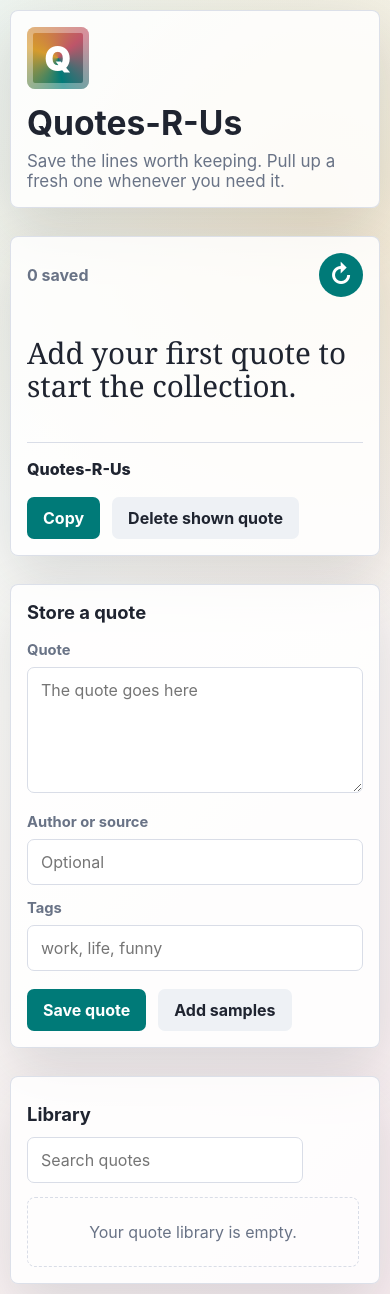
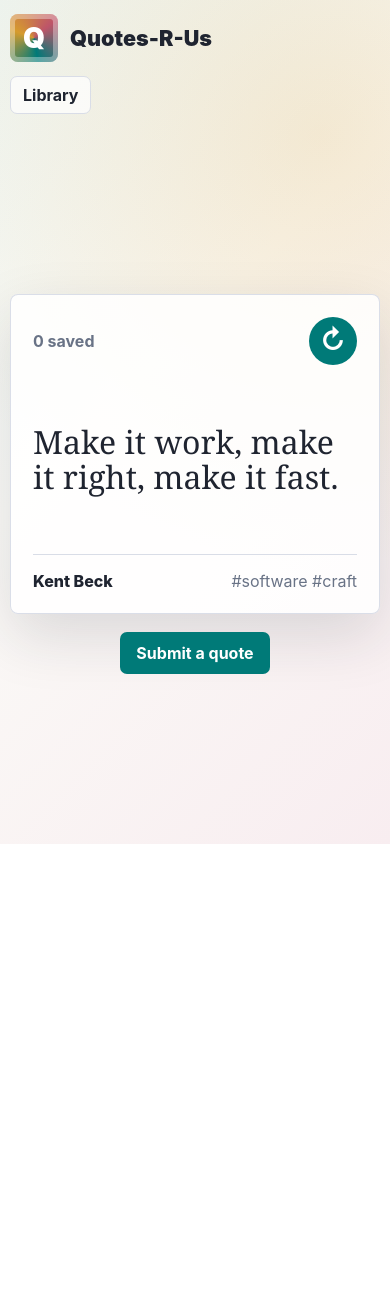
Before and after one commit to numerate64/quotes-r-us, a plain HTML site: page index.html in a window 390 px wide. After the commit the page ends 844 px from the top, so only its background shows below. Drawn offline with Linux system fonts and the light colour scheme.

Commit message:
Split quote sections into pages

```diff
--- a/app.js
+++ b/app.js
@@ -1,20 +1,30 @@
 const STORAGE_KEY = 'quotes-r-us:v1';
+const ACTIVE_KEY = 'quotes-r-us:active';
 
-const sampleQuotes = [
+const starterQuotes = [
   {
+    id: 'starter-kent-beck',
     text: 'Make it work, make it right, make it fast.',
     source: 'Kent Beck',
-    tags: ['software', 'craft']
+    tags: ['software', 'craft'],
+    createdAt: '2026-01-01T00:00:00.000Z',
+    starter: true
   },
   {
+    id: 'starter-charles-eames',
     text: 'The details are not the details. They make the design.',
     source: 'Charles Eames',
-    tags: ['design']
+    tags: ['design'],
+    createdAt: '2026-01-01T00:00:01.000Z',
+    starter: true
   },
   {
+    id: 'starter-dijkstra',
     text: 'Simplicity is prerequisite for reliability.',
     source: 'Edsger W. Dijkstra',
-    tags: ['engineering']
+    tags: ['engineering'],
+    createdAt: '2026-01-01T00:00:02.000Z',
+    starter: true
   }
 ];
 
@@ -23,13 +33,12 @@ const els = {
   text: document.querySelector('#quote-text'),
   source: document.querySelector('#quote-source'),
   tags: document.querySelector('#quote-tags'),
+  status: document.querySelector('#form-status'),
   count: document.querySelector('#quote-count'),
   currentQuote: document.querySelector('#current-quote'),
   currentSource: document.querySelector('#current-source'),
   currentTags: document.querySelector('#current-tags'),
   refresh: document.querySelector('#refresh-quote'),
-  copy: document.querySelector('#copy-quote'),
-  delete: document.querySelector('#delete-quote'),
   samples: document.querySelector('#load-samples'),
   search: document.querySelector('#search-quotes'),
   list: document.querySelector('#quote-list'),
@@ -37,7 +46,7 @@ const els = {
 };
 
 let quotes = loadQuotes();
-let activeQuoteId = quotes[0]?.id ?? null;
+let activeQuoteId = localStorage.getItem(ACTIVE_KEY) || quotes[0]?.id || starterQuotes[0].id;
 
 function loadQuotes() {
   try {
@@ -50,6 +59,10 @@ function loadQuotes() {
 
 function saveQuotes() {
   localStorage.setItem(STORAGE_KEY, JSON.stringify(quotes));
+}
+
+function allDisplayQuotes() {
+  return [...quotes, ...starterQuotes];
 }
 
 function normalizeTags(value) {
@@ -72,38 +85,41 @@ function createQuote({ text, source, tags }) {
   };
 }
 
-function findActiveQuote() {
-  return quotes.find((quote) => quote.id === activeQuoteId) ?? quotes[0] ?? null;
+function setActiveQuote(id) {
+  activeQuoteId = id;
+  localStorage.setItem(ACTIVE_KEY, id);
 }
 
-function showQuote(id) {
-  activeQuoteId = id;
-  render();
+function findActiveQuote() {
+  const pool = allDisplayQuotes();
+  return pool.find((quote) => quote.id === activeQuoteId) || pool[0] || null;
 }
 
 function randomQuote() {
-  if (!quotes.length) return;
-  if (quotes.length === 1) {
-    activeQuoteId = quotes[0].id;
-    render();
+  const pool = allDisplayQuotes();
+  if (!pool.length) return;
+
+  if (pool.length === 1) {
+    setActiveQuote(pool[0].id);
+    renderHome();
     return;
   }
 
-  const candidates = quotes.filter((quote) => quote.id !== activeQuoteId);
+  const candidates = pool.filter((quote) => quote.id !== activeQuoteId);
   const next = candidates[Math.floor(Math.random() * candidates.length)];
-  activeQuoteId = next.id;
-  render();
+  setActiveQuote(next.id);
+  renderHome();
 }
 
-function renderFeatured() {
+function renderHome() {
+  if (!els.currentQuote) return;
+
   const quote = findActiveQuote();
   els.count.textContent = `${quotes.length} saved`;
-  els.delete.disabled = !quote;
-  els.copy.disabled = !quote;
-  els.refresh.disabled = !quotes.length;
+  els.refresh.disabled = !quote;
 
   if (!quote) {
-    els.currentQuote.textContent = 'Add your first quote to start the collection.';
+    els.currentQuote.textContent = 'Submit your first quote to start the collection.';
     els.currentSource.textContent = 'Quotes-R-Us';
     els.currentTags.textContent = '';
     return;
@@ -119,7 +135,9 @@ function quoteMatchesSearch(quote, term) {
   return haystack.includes(term);
 }
 
-function renderList() {
+function renderLibrary() {
+  if (!els.list) return;
+
   const term = els.search.value.trim().toLowerCase();
   const shown = quotes.filter((quote) => quoteMatchesSearch(quote, term));
   els.list.textContent = '';
@@ -127,7 +145,7 @@ function renderList() {
   if (!shown.length) {
     const empty = document.createElement('div');
     empty.className = 'empty';
-    empty.textContent = quotes.length ? 'No quotes match that search.' : 'Your quote library is empty.';
+    empty.textContent = quotes.length ? 'No quotes match that search.' : 'No submitted quotes yet.';
     els.list.append(empty);
     return;
   }
@@ -139,19 +157,29 @@ function renderList() {
       const item = els.template.content.firstElementChild.cloneNode(true);
       item.querySelector('p').textContent = quote.text;
       item.querySelector('.item-source').textContent = quote.source;
-      item.querySelector('button').addEventListener('click', () => showQuote(quote.id));
-      if (quote.id === activeQuoteId) {
-        item.classList.add('active');
+      item.querySelector('.item-tags').textContent = quote.tags.length ? quote.tags.map((tag) => `#${tag}`).join(' ') : '';
+      item.querySelector('.show-quote').addEventListener('click', () => {
+        setActiveQuote(quote.id);
+        window.location.href = 'index.html';
+      });
+      item.querySelector('.delete-quote').addEventListener('click', () => {
+        quotes = quotes.filter((itemQuote) => itemQuote.id !== quote.id);
+        if (activeQuoteId === quote.id) {
+          setActiveQuote(quotes[0]?.id || starterQuotes[0].id);
         }
+        saveQuotes();
+        renderLibrary();
+      });
       els.list.append(item);
     });
 }
 
-function render() {
-  renderFeatured();
-  renderList();
+function showStatus(message) {
+  if (!els.status) return;
+  els.status.textContent = message;
 }
 
+if (els.form) {
   els.form.addEventListener('submit', (event) => {
     event.preventDefault();
     const quote = createQuote({
@@ -161,43 +189,37 @@ els.form.addEventListener('submit', (event) => {
     });
 
     quotes = [quote, ...quotes];
-  activeQuoteId = quote.id;
+    setActiveQuote(quote.id);
     saveQuotes();
     els.form.reset();
     els.text.focus();
-  render();
+    showStatus('Saved. It will appear on the homepage refresh and in the library.');
   });
+}
 
+if (els.refresh) {
   els.refresh.addEventListener('click', randomQuote);
+}
 
-els.copy.addEventListener('click', async () => {
-  const quote = findActiveQuote();
-  if (!quote) return;
-  const tags = quote.tags.length ? ` ${quote.tags.map((tag) => `#${tag}`).join(' ')}` : '';
-  await navigator.clipboard.writeText(`"${quote.text}" - ${quote.source}${tags}`);
-  els.copy.textContent = 'Copied';
-  setTimeout(() => {
-    els.copy.textContent = 'Copy';
-  }, 1200);
+if (els.samples) {
+  els.samples.addEventListener('click', () => {
+    const existing = new Set(quotes.map((quote) => `${quote.text}|${quote.source}`));
+    const additions = starterQuotes
+      .filter((quote) => !existing.has(`${quote.text}|${quote.source}`))
+      .map(({ text, source, tags }) => createQuote({ text, source, tags }));
+
+    quotes = [...additions, ...quotes];
+    if (additions[0]) {
+      setActiveQuote(additions[0].id);
+    }
+    saveQuotes();
+    showStatus(additions.length ? 'Sample quotes added.' : 'Those samples are already in your library.');
   });
+}
 
-els.delete.addEventListener('click', () => {
-  const quote = findActiveQuote();
-  if (!quote) return;
-  quotes = quotes.filter((item) => item.id !== quote.id);
-  activeQuoteId = quotes[0]?.id ?? null;
-  saveQuotes();
-  render();
-});
+if (els.search) {
+  els.search.addEventListener('input', renderLibrary);
+}
 
-els.samples.addEventListener('click', () => {
-  const additions = sampleQuotes.map(createQuote);
-  quotes = [...additions, ...quotes];
-  activeQuoteId = additions[0].id;
-  saveQuotes();
-  render();
-});
-
-els.search.addEventListener('input', renderList);
-
-render();
+renderHome();
+renderLibrary();
--- a/index.html
+++ b/index.html
@@ -7,16 +7,18 @@
     <link rel="stylesheet" href="styles.css">
   </head>
   <body>
-    <main class="app-shell">
-      <section class="quote-stage" aria-labelledby="site-title">
-        <div class="brand-row">
-          <div class="logo-mark" aria-hidden="true">Q</div>
-          <div>
-            <h1 id="site-title">Quotes-R-Us</h1>
-            <p>Save the lines worth keeping. Pull up a fresh one whenever you need it.</p>
-          </div>
-        </div>
+    <main class="home-shell">
+      <header class="site-header" aria-labelledby="site-title">
+        <a class="brand-link" href="index.html" aria-label="Quotes-R-Us home">
+          <span class="logo-mark" aria-hidden="true">Q</span>
+          <span id="site-title">Quotes-R-Us</span>
+        </a>
+        <nav>
+          <a href="library.html">Library</a>
+        </nav>
+      </header>
 
+      <section class="single-quote-view" aria-label="Random quote">
         <article class="featured-quote" aria-live="polite">
           <div class="quote-tools">
             <span id="quote-count">0 saved</span>
@@ -24,60 +26,16 @@
               ↻
             </button>
           </div>
-          <blockquote id="current-quote">Add your first quote to start the collection.</blockquote>
+          <blockquote id="current-quote">Loading a quote...</blockquote>
           <div class="quote-meta">
             <span id="current-source">Quotes-R-Us</span>
             <span id="current-tags"></span>
           </div>
-          <div class="actions">
-            <button id="copy-quote" type="button">Copy</button>
-            <button id="delete-quote" type="button">Delete shown quote</button>
-          </div>
         </article>
-      </section>
 
-      <section class="workspace" aria-label="Quote workspace">
-        <form id="quote-form" class="quote-form">
-          <h2>Store a quote</h2>
-          <label for="quote-text">Quote</label>
-          <textarea id="quote-text" name="quote" rows="5" maxlength="500" required placeholder="The quote goes here"></textarea>
-
-          <div class="form-grid">
-            <div>
-              <label for="quote-source">Author or source</label>
-              <input id="quote-source" name="source" maxlength="80" placeholder="Optional">
-            </div>
-            <div>
-              <label for="quote-tags">Tags</label>
-              <input id="quote-tags" name="tags" maxlength="80" placeholder="work, life, funny">
-            </div>
-          </div>
-
-          <div class="form-actions">
-            <button type="submit">Save quote</button>
-            <button id="load-samples" class="secondary" type="button">Add samples</button>
-          </div>
-        </form>
-
-        <aside class="library-panel">
-          <div class="library-header">
-            <h2>Library</h2>
-            <input id="search-quotes" type="search" placeholder="Search quotes" aria-label="Search quotes">
-          </div>
-          <div id="quote-list" class="quote-list" role="list"></div>
-        </aside>
+        <a class="primary-link" href="submit.html">Submit a quote</a>
       </section>
     </main>
-
-    <template id="quote-item-template">
-      <article class="quote-item" role="listitem">
-        <p></p>
-        <div>
-          <span class="item-source"></span>
-          <button type="button">Show</button>
-        </div>
-      </article>
-    </template>
 
     <script src="app.js"></script>
   </body>
--- a/styles.css
+++ b/styles.css
@@ -26,13 +26,18 @@ body {
   font-family: Inter, ui-sans-serif, system-ui, -apple-system, BlinkMacSystemFont, "Segoe UI", sans-serif;
 }
 
+a {
+  color: inherit;
+}
+
 button,
 input,
 textarea {
   font: inherit;
 }
 
-button {
+button,
+.primary-link {
   border: 0;
   border-radius: 7px;
   background: var(--accent);
@@ -43,96 +48,133 @@ button {
   font-weight: 750;
 }
 
-button:hover {
+button:hover,
+.primary-link:hover {
   background: var(--accent-strong);
 }
 
-.secondary,
-.actions button:last-child {
+.primary-link {
+  display: inline-flex;
+  align-items: center;
+  justify-content: center;
+  text-decoration: none;
+  width: fit-content;
+}
+
+.secondary {
   background: #eef1f5;
   color: var(--ink);
 }
 
-.secondary:hover,
-.actions button:last-child:hover {
+.secondary:hover {
   background: #dfe4eb;
 }
 
-.app-shell {
-  width: min(1160px, calc(100% - 32px));
+.home-shell,
+.page-shell {
+  width: min(980px, calc(100% - 32px));
   margin: 0 auto;
   padding: 36px 0;
 }
 
-.quote-stage {
+.home-shell {
+  min-height: 100vh;
   display: grid;
-  grid-template-columns: minmax(0, 0.84fr) minmax(320px, 1.16fr);
-  gap: 28px;
-  align-items: stretch;
+  grid-template-rows: auto 1fr;
 }
 
-.brand-row,
-.featured-quote,
-.quote-form,
-.library-panel {
-  background: rgba(255, 255, 255, 0.82);
-  border: 1px solid rgba(217, 221, 231, 0.9);
-  border-radius: 8px;
-  box-shadow: var(--shadow);
+.site-header {
+  display: flex;
+  align-items: center;
+  justify-content: space-between;
+  gap: 20px;
+  margin-bottom: 42px;
 }
 
-.brand-row {
-  display: flex;
+.brand-link {
+  display: inline-flex;
   align-items: center;
-  gap: 18px;
-  padding: 28px;
+  gap: 12px;
+  text-decoration: none;
+  font-size: clamp(1.35rem, 4vw, 2rem);
+  font-weight: 900;
+  letter-spacing: 0;
 }
 
 .logo-mark {
   display: grid;
   place-items: center;
-  flex: 0 0 78px;
-  width: 78px;
-  height: 78px;
+  flex: 0 0 48px;
+  width: 48px;
+  height: 48px;
   border-radius: 8px;
   background: conic-gradient(from 170deg, var(--accent), var(--gold), var(--rose), var(--accent));
   color: white;
-  font-size: 42px;
+  font-size: 28px;
   font-weight: 900;
-  box-shadow: inset 0 0 0 6px rgba(255, 255, 255, 0.34);
+  box-shadow: inset 0 0 0 5px rgba(255, 255, 255, 0.34);
+}
+
+nav {
+  display: flex;
+  align-items: center;
+  gap: 10px;
+}
+
+nav a {
+  border: 1px solid var(--line);
+  border-radius: 7px;
+  background: rgba(255, 255, 255, 0.72);
+  color: var(--ink);
+  min-height: 38px;
+  display: inline-flex;
+  align-items: center;
+  padding: 0 12px;
+  text-decoration: none;
+  font-weight: 750;
 }
 
 h1,
-h2,
 p {
   margin: 0;
 }
 
 h1 {
-  font-size: clamp(2.1rem, 6vw, 4.25rem);
-  line-height: 0.95;
+  font-size: clamp(2rem, 6vw, 3.5rem);
+  line-height: 0.98;
   letter-spacing: 0;
 }
 
-.brand-row p {
-  margin-top: 12px;
-  max-width: 36rem;
-  color: var(--muted);
-  font-size: 1.06rem;
+.single-quote-view {
+  align-self: center;
+  display: grid;
+  justify-items: center;
+  gap: 18px;
+}
+
+.featured-quote,
+.quote-form,
+.library-panel {
+  width: 100%;
+  background: rgba(255, 255, 255, 0.84);
+  border: 1px solid rgba(217, 221, 231, 0.95);
+  border-radius: 8px;
+  box-shadow: var(--shadow);
 }
 
 .featured-quote {
-  min-height: 320px;
-  padding: 26px;
+  min-height: 390px;
+  padding: clamp(22px, 5vw, 44px);
   display: flex;
   flex-direction: column;
 }
 
 .quote-tools,
 .quote-meta,
-.actions,
 .library-header,
-.form-actions {
+.form-actions,
+.item-footer,
+.item-actions {
   display: flex;
   align-items: center;
   gap: 12px;
@@ -145,21 +187,21 @@ h1 {
 }
 
 .icon-button {
-  width: 44px;
-  height: 44px;
-  min-height: 44px;
+  width: 48px;
+  height: 48px;
+  min-height: 48px;
   padding: 0;
   border-radius: 50%;
-  font-size: 1.55rem;
+  font-size: 1.7rem;
   line-height: 1;
 }
 
 blockquote {
   margin: auto 0;
-  padding: 24px 0;
+  padding: 34px 0;
   font-family: Georgia, "Times New Roman", serif;
-  font-size: clamp(1.85rem, 4vw, 3.35rem);
-  line-height: 1.12;
+  font-size: clamp(2rem, 5vw, 4.2rem);
+  line-height: 1.08;
 }
 
 .quote-meta {
@@ -176,27 +218,14 @@ blockquote {
   color: var(--ink);
 }
 
-.actions {
-  margin-top: 18px;
-  flex-wrap: wrap;
+.quote-form,
+.library-panel {
+  padding: clamp(18px, 4vw, 30px);
 }
 
-.workspace {
-  display: grid;
-  grid-template-columns: minmax(280px, 0.8fr) minmax(0, 1.2fr);
-  gap: 28px;
-  margin-top: 28px;
-  align-items: start;
-}
-
-.quote-form,
-.library-panel {
-  padding: 22px;
-}
-
-h2 {
-  font-size: 1.15rem;
-  margin-bottom: 18px;
+.quote-form h1,
+.library-panel h1 {
+  margin-bottom: 24px;
 }
 
 label {
@@ -236,33 +265,37 @@ input:focus {
   flex-wrap: wrap;
 }
 
+.status-note {
+  min-height: 24px;
+  margin-top: 14px;
+  color: var(--accent-strong);
+  font-weight: 750;
+}
+
 .library-header {
   justify-content: space-between;
   align-items: start;
-  margin-bottom: 14px;
+  margin-bottom: 18px;
 }
 
-.library-header h2 {
-  margin: 10px 0 0;
+.library-header h1 {
+  margin: 0;
 }
 
 .library-header input {
-  max-width: 240px;
+  max-width: 260px;
 }
 
 .quote-list {
   display: grid;
-  gap: 10px;
-  max-height: 430px;
-  overflow: auto;
-  padding-right: 4px;
+  gap: 12px;
 }
 
 .quote-item {
   border: 1px solid var(--line);
   border-radius: 8px;
   background: #fff;
-  padding: 14px;
+  padding: 16px;
 }
 
 .quote-item p {
@@ -270,15 +303,22 @@ input:focus {
   line-height: 1.42;
 }
 
-.quote-item div {
-  display: flex;
+.item-footer,
+.item-actions {
   justify-content: space-between;
-  align-items: center;
-  gap: 12px;
   margin-top: 12px;
 }
 
-.quote-item button {
+.item-tags {
+  color: var(--muted);
+}
+
+.item-actions {
+  justify-content: flex-start;
+  flex-wrap: wrap;
+}
+
+.item-actions button {
   min-height: 34px;
   padding: 0 12px;
 }
@@ -291,47 +331,33 @@ input:focus {
   text-align: center;
 }
 
-@media (max-width: 840px) {
-  .quote-stage,
-  .workspace,
-  .form-grid {
+@media (max-width: 720px) {
+  .home-shell,
+  .page-shell {
+    width: min(100% - 20px, 980px);
+    padding: 14px 0;
+  }
+
+  .site-header,
+  .library-header {
+    display: grid;
+    justify-content: stretch;
+    gap: 14px;
+    margin-bottom: 24px;
+  }
+
+  nav {
+    justify-content: start;
+    flex-wrap: wrap;
+  }
+
+  .featured-quote {
+    min-height: 320px;
+  }
+
+  .form-grid,
+  .library-header input {
+    max-width: none;
     grid-template-columns: 1fr;
   }
-
-  .brand-row {
-    align-items: flex-start;
-  }
-
-  .library-header {
-    display: grid;
-  }
-
-  .library-header input {
-    max-width: none;
-  }
 }
-
-@media (max-width: 560px) {
-  .app-shell {
-    width: min(100% - 20px, 1160px);
-    padding: 10px 0;
-  }
-
-  .brand-row,
-  .featured-quote,
-  .quote-form,
-  .library-panel {
-    padding: 16px;
-  }
-
-  .brand-row {
-    display: grid;
-  }
-
-  .logo-mark {
-    width: 62px;
-    height: 62px;
-    flex-basis: 62px;
-    font-size: 34px;
-  }
-}
```
Also changed, not shown: library.html (added, +47 -0 lines), submit.html (added, +48 -0 lines), README.md. Lines whose indentation alone changed are shown as unchanged.
